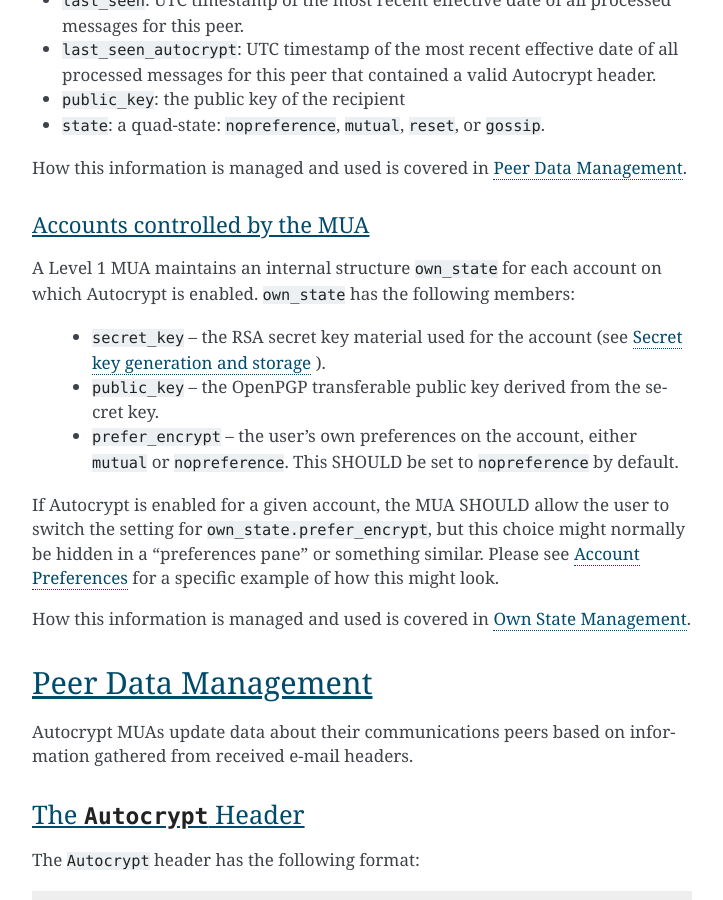
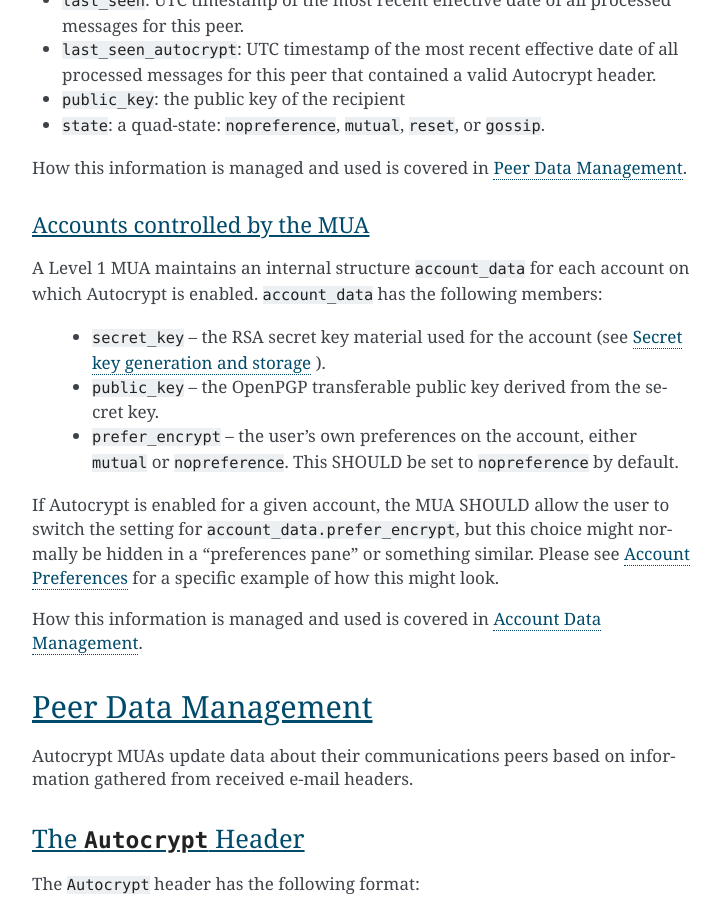
Before and after one commit to autocrypt/autocrypt, a Sphinx documentation site: the page built from doc/level1.rst, in a window 1280 px wide and 900 px high, scrolled down 3398 px. Shown: the whole window, without its empty margins (388-1111 px from the left). Built offline with Sphinx 7.4.7, drawn with Linux system fonts in a browser that asks for light colours; some of the changed text lies outside the part shown.

Commit message:
rename own_state to account_data

```diff
--- a/doc/level1.rst
+++ b/doc/level1.rst
@@ -121,13 +121,13 @@ attributes as ``peer_data[A]``:
 
 How this information is managed and used is covered in :ref:`peer-data-management`.
 
-.. _own-state:
+.. _account-data:
 
 Accounts controlled by the MUA
 ~~~~~~~~~~~~~~~~~~~~~~~~~~~~~~
 
-A Level 1 MUA maintains an internal structure ``own_state`` for each
-account on which Autocrypt is enabled. ``own_state`` has the following
+A Level 1 MUA maintains an internal structure ``account_data`` for each
+account on which Autocrypt is enabled. ``account_data`` has the following
 members:
 
  * ``secret_key`` -- the RSA secret key material used for
@@ -139,12 +139,12 @@ members:
    This SHOULD be set to ``nopreference`` by default.
 
 If Autocrypt is enabled for a given account, the MUA SHOULD allow the
-user to switch the setting for ``own_state.prefer_encrypt``, but this
+user to switch the setting for ``account_data.prefer_encrypt``, but this
 choice might normally be hidden in a "preferences pane" or something
 similar.  Please see :ref:`preference-ui` for a specific example of
 how this might look.
 
-How this information is managed and used is covered in :ref:`own-state-management`.
+How this information is managed and used is covered in :ref:`account-data-management`.
 
 .. _peer-data-management:
 
@@ -233,13 +233,13 @@ Header injection in outbound mail
 
 During message composition, if the ``From:`` header of the
 outgoing e-mail matches an address that the Autocrypt-capable MUA
-knows the secret key material (``own_state.secret_key``) for, it
+knows the secret key material (``account_data.secret_key``) for, it
 SHOULD include an Autocrypt header. This header MUST contain the
-associated public key material (``own_state.public_key``) as ``keydata``
+associated public key material (``account_data.public_key``) as ``keydata``
 attribute, and the same sender address that is used in the ``From``
 header in the ``addr`` attribute to confirm the association.  The most
 minimal Level 1 MUA will only include these two attributes.  If
-``own_state.prefer_encrypt`` is set to ``mutual`` then the header MUST
+``account_data.prefer_encrypt`` is set to ``mutual`` then the header MUST
 have a ``prefer-encrypt`` attribute set to ``mutual``.
 
 The MUA MUST NOT include more than one valid Level 1 ``Autocrypt``
@@ -436,7 +436,7 @@ by the following algorithm:
 4. If the message is composed as a reply to an encrypted message, then
    the recommendation is ``encrypt``.
 5. If ``state`` is ``mutual``, and the user's own
-   ``own_state.prefer_encrypt`` is ``mutual`` as well, then the
+   ``account_data.prefer_encrypt`` is ``mutual`` as well, then the
    recommendation is ``encrypt``.
 6. If ``state`` is ``gossip``, the recommendation is ``discourage``.
 7. If ``state`` is ``reset`` and the ``last_seen_autocrypt`` is more
@@ -578,12 +578,12 @@ in the following way:
     - set ``state`` to ``gossip``
 
 
-.. _own-state-management:
+.. _account-data-management:
 
-Own State Management
---------------------
+Account Data Management
+-----------------------
 
-See :ref:`own-state` for a definition of the structure of
+See :ref:`account-data` for a definition of the structure of
 information stored about the MUA's own e-mail accounts.
 
 
@@ -621,7 +621,7 @@ Handling Multiple Accounts and Aliases
 ++++++++++++++++++++++++++++++++++++++
 
 An MUA that is capable of connecting to multiple e-mail accounts
-SHOULD have a separate and distinct Autocrypt ``own_state`` for each
+SHOULD have a separate and distinct Autocrypt ``account_data`` for each
 e-mail account it has access to.
 
 However, a multi-account MUA MAY maintain a single ``peer_data``
@@ -635,15 +635,15 @@ client for each e-mail account.
 
 Sometimes a user may be able to send and receive emails with multiple
 distinct e-mail addresses ("aliases") via a single account.  When
-using such an account SHOULD use the same ``own_state.secret_key`` and
-``own_state.public_key`` for all aliases.  The :ref:`Autocrypt Setup Message <setup-message>`
+using such an account SHOULD use the same ``account_data.secret_key`` and
+``account_data.public_key`` for all aliases.  The :ref:`Autocrypt Setup Message <setup-message>`
 is not designed to handle multiple keys for a single account.  In
 addition, synchronization issues arise if new keys for aliases are
 created on different devices.
 
 A MUA MAY allow the user to enable Autocrypt only for a subset of
 the aliases, or MAY allow the user to configure
-``own_state.prefer_encrypt`` on a per-alias basis, though this will
+``account_data.prefer_encrypt`` on a per-alias basis, though this will
 likely complicate the UI.
 
 
@@ -667,7 +667,7 @@ Autocrypt Setup Message
 
 To avoid "lock-in" of secret key material on a particular MUA,
 Autocrypt level 1 includes a way to "export" the user's keys and her
-:ref:`prefer-encrypt state <own-state>` for other MUAs to pick up,
+:ref:`prefer-encrypt state <account-data>` for other MUAs to pick up,
 asynchronously and with explicitly required user interaction.
 
 The mechanism available is a specially-formatted e-mail message called
@@ -713,7 +713,7 @@ both programmatically and manually.
   after the ASCII-armor ending delimiter MUST be stripped before
   processing the secret key. The ASCII-armored secret key SHOULD have
   an ``Autocrypt-Prefer-Encrypt`` header that contains the current
-  ``own_state.prefer_encrypt`` setting.
+  ``account_data.prefer_encrypt`` setting.
 
 - The symmetric encryption algorithm used MUST be AES-128.
   The passphrase MUST be the Setup Code (see below), used
@@ -826,8 +826,8 @@ import it to enable Autocrypt.  If the user agrees to do so:
    example.
 
  * If it decrypts the MUA SHOULD import the secret
-   key material as its own Autocrypt (``own_state`` as
-   discussed in :ref:`own-state`).
+   key material as its own Autocrypt (``account_data`` as
+   discussed in :ref:`account-data`).
 
 See :ref:`setup-message-example`.
 
@@ -911,7 +911,7 @@ Earlier choices are better than later ones.
 4. If no evidence for Autocrypt was found:
 
    Create a key with default settings and without a password
-   in the background. Set your ``own_state.prefer_encrypt`` to
+   in the background. Set your ``account_data.prefer_encrypt`` to
    ``nopreference`` and start sending Autocrypt headers.
 
 
```
